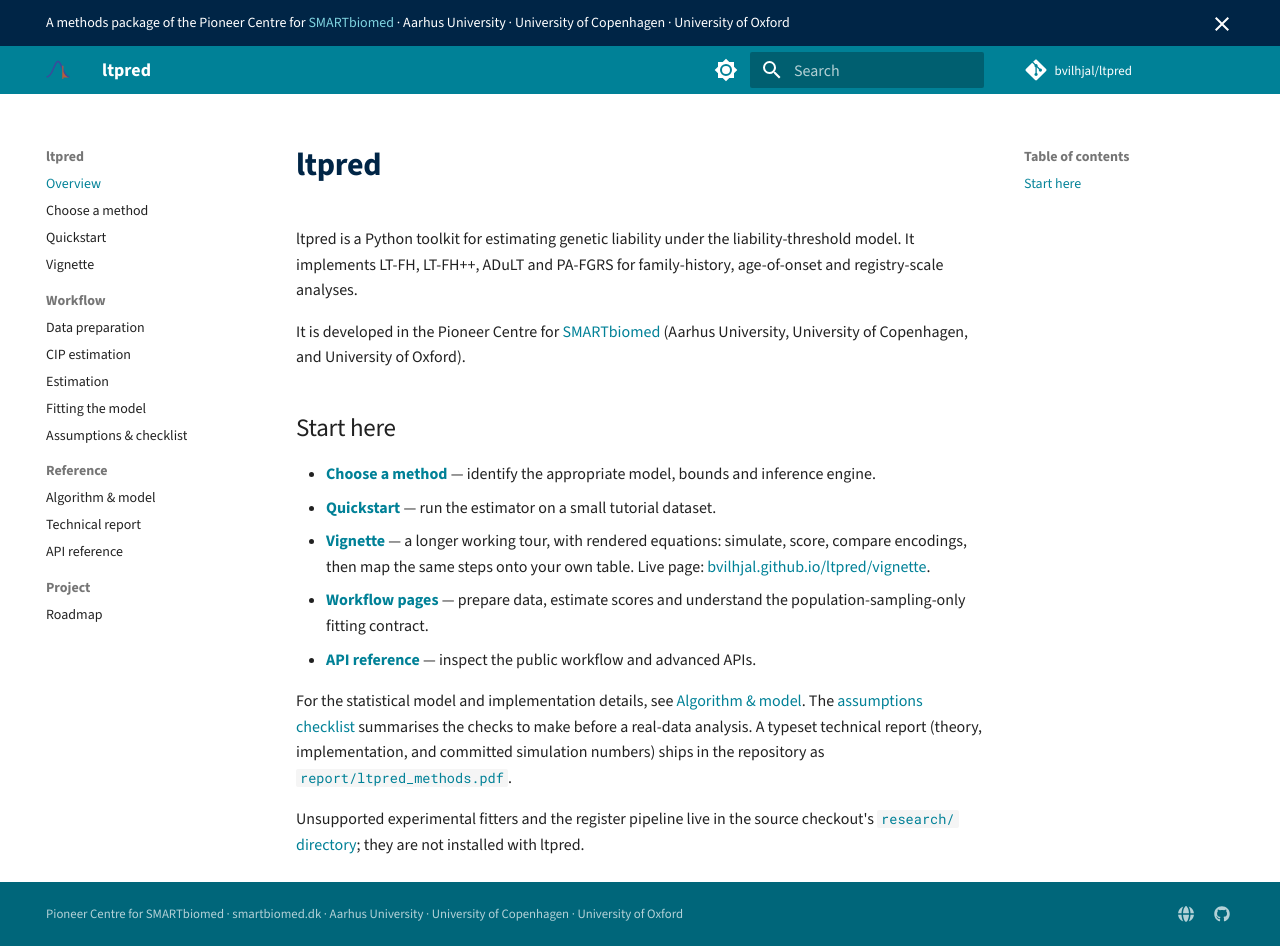
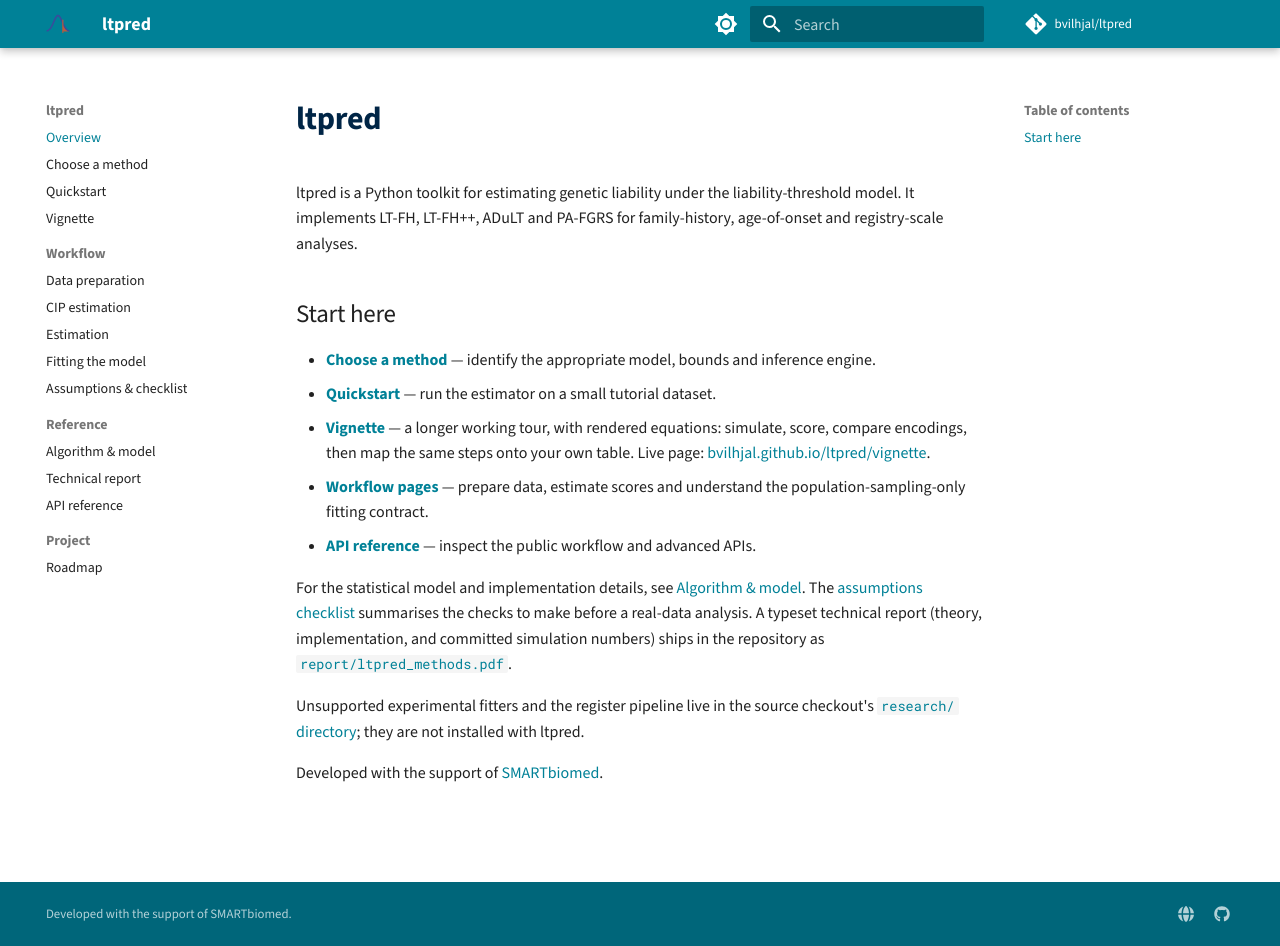
Before and after one commit to bvilhjal/ltpred, an MkDocs documentation site: the page built from docs/index.md, in a window 1280 px wide and 946 px high. Built offline with MkDocs 1.6.1 and Material for MkDocs 9.7.7, drawn with Linux system fonts in a browser that asks for light colours; comment, search, counter and statistics services are not loaded.

Commit message:
Credit SMARTbiomed as support, not as the package owner.
Drop the banner and 'methods package of the Pioneer Centre' wording.
Keep a single footer/README line: developed with the support of SMARTbiomed.

```diff
--- a/docs/index.md
+++ b/docs/index.md
@@ -3,10 +3,6 @@
 ltpred is a Python toolkit for estimating genetic liability under the
 liability-threshold model. It implements LT-FH, LT-FH++, ADuLT and PA-FGRS for
 family-history, age-of-onset and registry-scale analyses.
-
-It is developed in the Pioneer Centre for
-[SMARTbiomed](https://smartbiomed.dk/) (Aarhus University, University of
-Copenhagen, and University of Oxford).
 
 ## Start here
 
@@ -31,3 +27,5 @@ Unsupported experimental fitters and the register pipeline live in the source
 checkout's
 [`research/` directory](https://github.com/bvilhjal/ltpred/tree/main/research);
 they are not installed with ltpred.
+
+Developed with the support of [SMARTbiomed](https://smartbiomed.dk/).
--- a/docs/overrides/main.html
+++ /dev/null
@@ -1,7 +0,0 @@
-{% extends "base.html" %}
-
-{% block announce %}
-  A methods package of the Pioneer Centre for
-  <a href="https://smartbiomed.dk/">SMARTbiomed</a>
-  · Aarhus University · University of Copenhagen · University of Oxford
-{% endblock %}
--- a/mkdocs.yml
+++ b/mkdocs.yml
@@ -8,14 +8,12 @@ docs_dir: docs
 
 theme:
   name: material
-  custom_dir: docs/overrides
   logo: assets/logo.svg
   favicon: assets/logo.svg
   font:
     text: Source Sans 3
     code: Roboto Mono
   features:
-    - announce.dismiss
     - navigation.sections
     - navigation.top
     - navigation.tracking
@@ -71,15 +69,14 @@ extra:
   social:
     - icon: fontawesome/solid/globe
       link: https://smartbiomed.dk/
-      name: Pioneer Centre for SMARTbiomed
+      name: SMARTbiomed
     - icon: fontawesome/brands/github
       link: https://github.com/bvilhjal/ltpred
       name: ltpred on GitHub
 
 copyright: >
-  Pioneer Centre for SMARTbiomed ·
-  <a href="https://smartbiomed.dk/">smartbiomed.dk</a> ·
-  Aarhus University · University of Copenhagen · University of Oxford
+  Developed with the support of
+  <a href="https://smartbiomed.dk/">SMARTbiomed</a>.
 
 extra_css:
   - stylesheets/smartbiomed.css
```
Also changed, not shown: README.md (+2 -2 lines), docs/vignette.md (+1 -2 lines).
